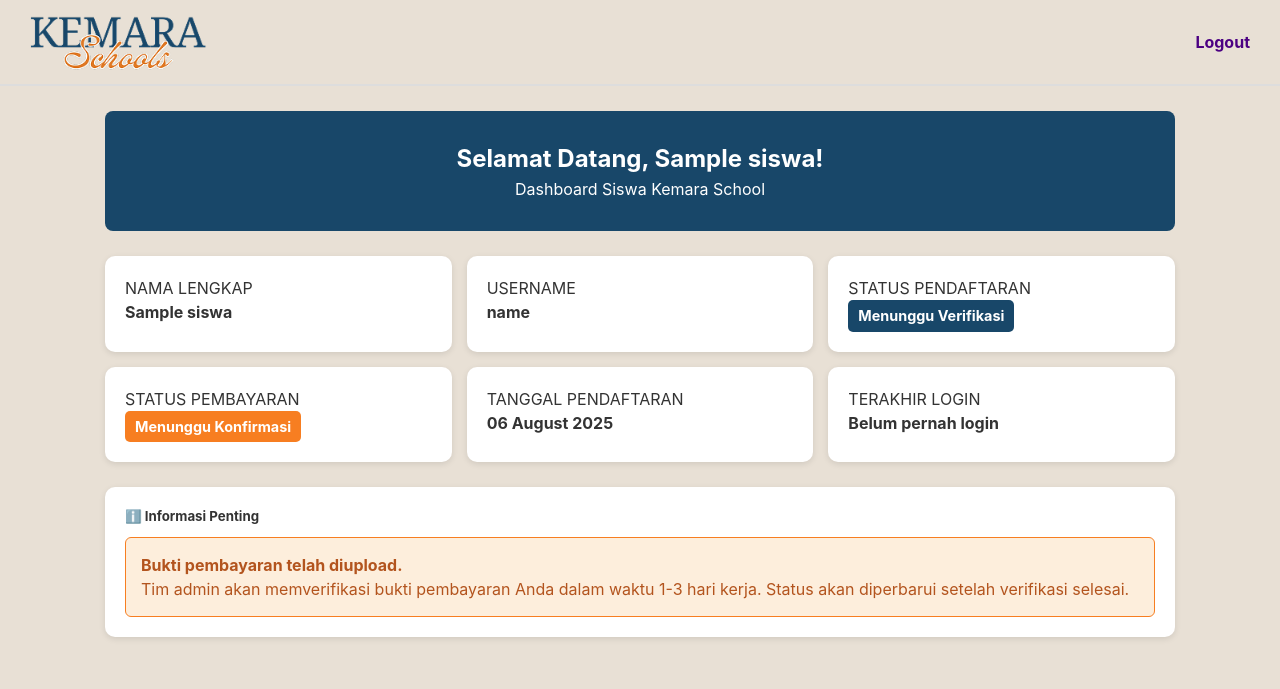
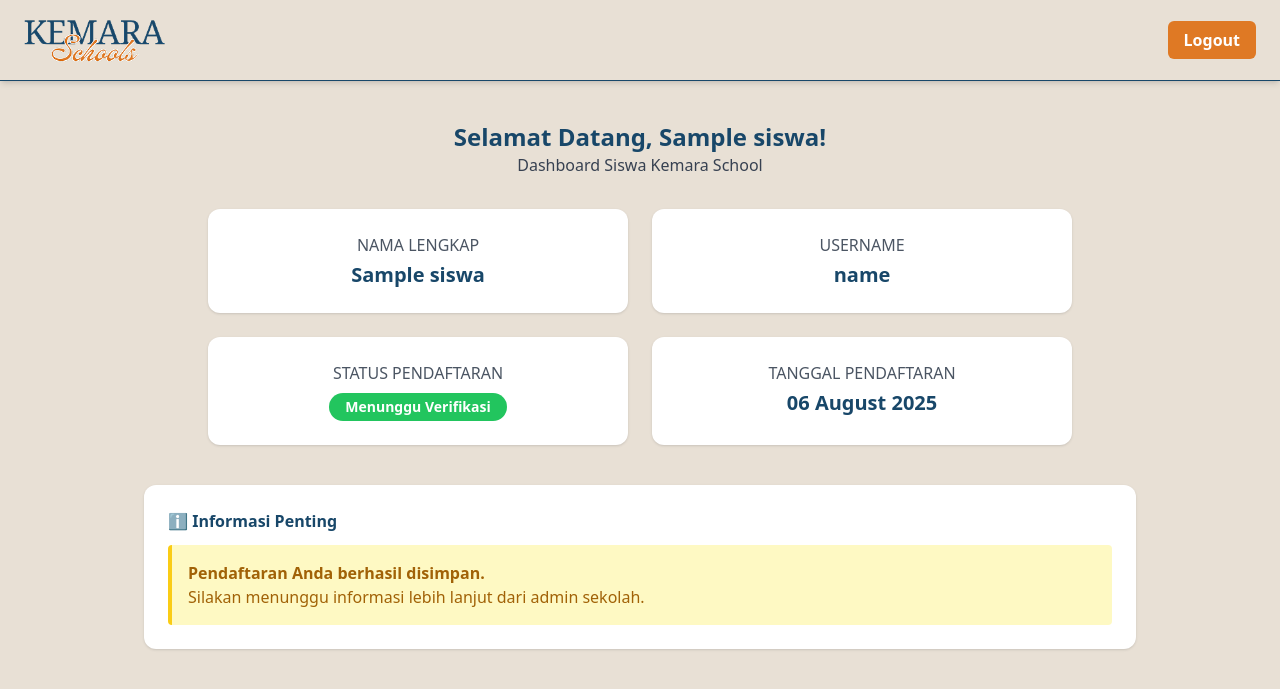
Before and after one commit to zskiamekaa/kemarawebsite, a PHP site: page /dashboardsiswa.php in a window 1280 px wide. Shown: the top 689 px of the page. Run offline with PHP 8.4, Linux system fonts and the light colour scheme; the visitor is signed in with stand-in values (Sample User, id 1); tables that the repository leaves empty or names only in its code hold one stand-in row (values such as "Sample post"); some libraries are stand-ins or nearby versions.

Commit message:
siswanew

```diff
--- a/assets/css/style.css
+++ b/assets/css/style.css
@@ -1341,8 +1341,6 @@ body {
 }
 
 
-
-
 * {
   margin: 0;
   padding: 0;
@@ -1355,90 +1353,3 @@ body {
   color: #333;
   line-height: 1.5;
 }
-
-/* Topbar */
-.topbar {
-  background: #E8E0D5;
-  padding: 12px 30px;
-  display: flex;
-  justify-content: space-between;
-  align-items: center;
-  border-bottom: 2px solid #ddd;
-}
-
-/* Logo kiri */
-.topbar .logo img {
-  height: 60px;
-  width: auto;
-  display: block;
-}
-
-/* Menu kanan */
-.topbar .nav-links {
-  display: flex;
-  gap: 20px;
-}
-
-.topbar .nav-links a {
-  color: #4B0082; /* ungu seperti di screenshot */
-  text-decoration: none;
-  font-weight: bold;
-  transition: color 0.3s;
-}
-
-.topbar .nav-links a:hover {
-  color: #F77E21; /* hover jadi oranye */
-}
-
-
-/* Container */
-.container {
-  max-width: 1100px;
-  margin: 25px auto;
-  padding: 0 15px;
-}
-
-/* Welcome Section */
-.welcome {
-  background: #184769; /* biru tua */
-  color: white;
-  padding: 30px;
-  border-radius: 8px;
-  text-align: center;
-}
-
-/* Grid untuk card info */
-.grid {
-  display: grid;
-  grid-template-columns: repeat(auto-fit, minmax(280px, 1fr));
-  gap: 15px;
-}
-
-.info-card {
-  background: white;
-  border-radius: 10px;
-  padding: 20px;
-  box-shadow: 0 2px 6px rgba(0,0,0,0.1);
-}
-
-/* Badge */
-.badge-status {
-  padding: 5px 10px;
-  border-radius: 5px;
-  font-size: 0.9rem;
-  display: inline-block;
-  font-weight: bold;
-}
-
-.bg-green { background: #184769; color: white; } /* Approved */
-.bg-yellow { background: #F77E21; color: white; } /* Pending */
-
-/* Alert */
-.alert {
-  background: #FDEEDC; /* oranye soft */
-  color: #B3541E;
-  padding: 15px;
-  border-radius: 6px;
-  margin-top: 10px;
-  border: 1px solid #F77E21;
-}
--- a/dashboardsiswa.php
+++ b/dashboardsiswa.php
@@ -33,9 +33,7 @@ if (!$siswa) {
 $nama          = $siswa['nama_lengkap'];
 $username      = explode('@', $siswa['email'])[0];
 $status_daftar = $siswa['status_akun'];
-$status_bayar  = "Menunggu Konfirmasi";
 $tanggal_daftar = date("d F Y");
-$last_login    = $_SESSION['last_login'] ?? "Belum pernah login";
 
 $stmt->close();
 ?>
@@ -45,51 +43,69 @@ $stmt->close();
   <meta charset="UTF-8">
   <meta name="viewport" content="width=device-width, initial-scale=1.0">
   <title>Dashboard Siswa</title>
-  <link rel="stylesheet" href="assets/css/style.css">
+  <script src="https://cdn.tailwindcss.com"></script>
 </head>
-<body>
+<body class="bg-[#E8E0D5] font-sans text-gray-800">
 
-  <div class="topbar">
+  <!-- Topbar -->
+  <div class="flex justify-between items-center bg-[#E8E0D5] px-6 py-4 shadow-md border-b border-[#184769] sticky top-0 z-50">
     <!-- Logo kiri -->
-  <div class="logo">
-    <img src="assets/img/logo_kemara.png" alt="Logo SMP Bina Informatika">
+    <div class="flex items-center space-x-3">
+      <img src="assets/img/logo_kemara.png" alt="Logo SMP Bina Informatika" class="h-12 w-auto object-contain">
     </div>
 
     <!-- Menu kanan -->
-  <div class="nav-links">
-    <a href="logout.php">Logout</a>
+    <div>
+      <a href="logout.php" class="px-4 py-2 rounded-md bg-[#DF7924] text-white font-semibold hover:bg-[#c9651d] transition">
+        Logout
+      </a>
     </div>
   </div>
 
-
-  <div class="container">
-    <div class="welcome">
-      <h2>Selamat Datang, <?= htmlspecialchars($nama) ?>!</h2>
-      <p>Dashboard Siswa Kemara School</p>
+  <!-- Welcome -->
+  <div class="max-w-5xl mx-auto mt-10 px-4">
+    <div class="text-center mb-8">
+      <h2 class="text-2xl font-bold text-[#184769]">Selamat Datang, <?= htmlspecialchars($nama) ?>!</h2>
+      <p class="text-gray-700">Dashboard Siswa Kemara School</p>
     </div>
   </div>
 
-  <div class="container">
-    <div class="grid">
-      <div class="info-card">NAMA LENGKAP <br><strong><?= htmlspecialchars($nama) ?></strong></div>
-      <div class="info-card">USERNAME <br><strong><?= htmlspecialchars($username) ?></strong></div>
-      <div class="info-card">STATUS PENDAFTARAN <br>
-        <span class="badge-status bg-green"><?= htmlspecialchars($status_daftar) ?></span>
+  <!-- Info Cards -->
+  <div class="max-w-4xl mx-auto px-4">
+    <div class="grid md:grid-cols-2 gap-6">
+
+      <div class="bg-white shadow rounded-xl p-6 text-center">
+        <p class="text-gray-600">NAMA LENGKAP</p>
+        <h3 class="text-xl font-semibold text-[#184769] mt-1"><?= htmlspecialchars($nama) ?></h3>
       </div>
-      <div class="info-card">STATUS PEMBAYARAN <br>
-        <span class="badge-status bg-yellow"><?= htmlspecialchars($status_bayar) ?></span>
+
+      <div class="bg-white shadow rounded-xl p-6 text-center">
+        <p class="text-gray-600">USERNAME</p>
+        <h3 class="text-xl font-semibold text-[#184769] mt-1"><?= htmlspecialchars($username) ?></h3>
       </div>
-      <div class="info-card">TANGGAL PENDAFTARAN <br><strong><?= $tanggal_daftar ?></strong></div>
-      <div class="info-card">TERAKHIR LOGIN <br><strong><?= $last_login ?></strong></div>
+
+      <div class="bg-white shadow rounded-xl p-6 text-center">
+        <p class="text-gray-600">STATUS PENDAFTARAN</p>
+        <span class="inline-block mt-2 px-4 py-1 rounded-full text-white bg-green-500 text-sm font-bold">
+          <?= htmlspecialchars($status_daftar) ?>
+        </span>
+      </div>
+
+      <div class="bg-white shadow rounded-xl p-6 text-center">
+        <p class="text-gray-600">TANGGAL PENDAFTARAN</p>
+        <h3 class="text-xl font-semibold text-[#184769] mt-1"><?= $tanggal_daftar ?></h3>
+      </div>
+
     </div>
   </div>
 
-  <div class="container">
-    <div class="info-card">
-      <h5><strong>ℹ️ Informasi Penting</strong></h5>
-      <div class="alert">
-        <strong>Bukti pembayaran telah diupload.</strong><br>
-        Tim admin akan memverifikasi bukti pembayaran Anda dalam waktu 1-3 hari kerja. Status akan diperbarui setelah verifikasi selesai.
+  <!-- Informasi Penting -->
+  <div class="max-w-5xl mx-auto mt-10 px-4">
+    <div class="bg-white shadow rounded-xl p-6">
+      <h5 class="font-semibold text-[#184769] mb-3">ℹ️ Informasi Penting</h5>
+      <div class="bg-yellow-100 border-l-4 border-yellow-400 text-yellow-700 p-4 rounded">
+        <p><strong>Pendaftaran Anda berhasil disimpan.</strong></p>
+        <p>Silakan menunggu informasi lebih lanjut dari admin sekolah.</p>
       </div>
     </div>
   </div>
```
Lines whose indentation alone changed are shown as unchanged.
